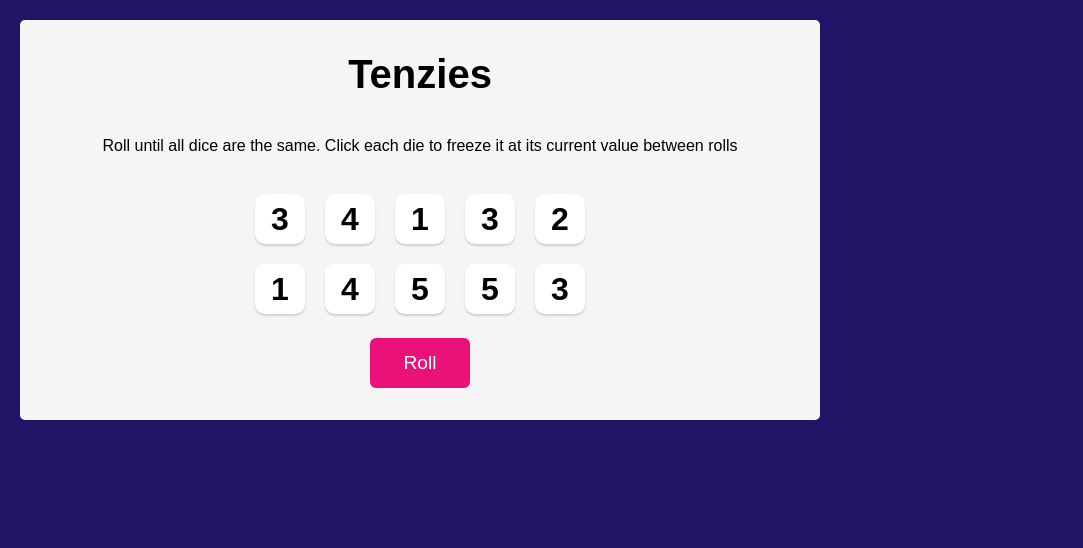
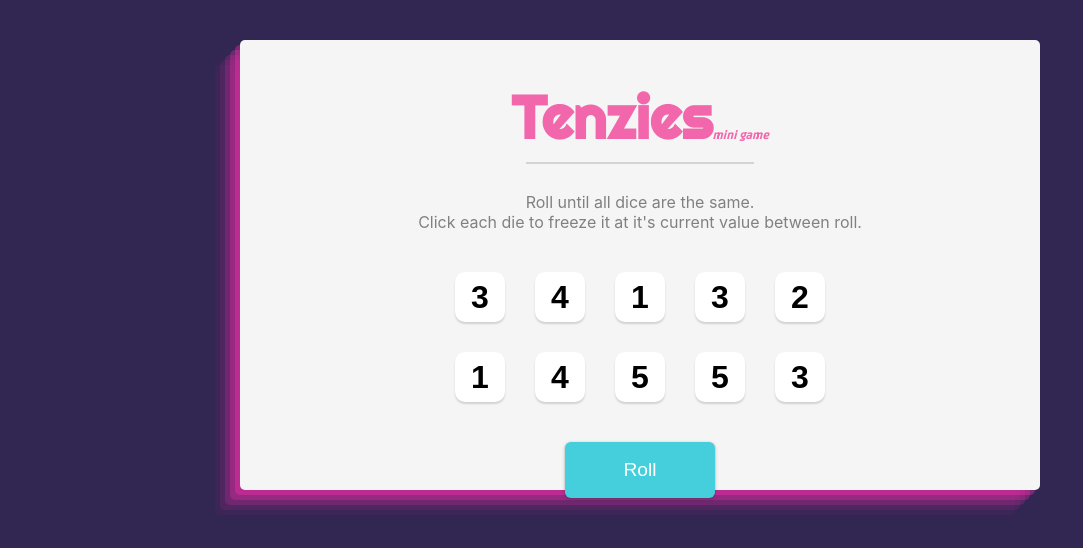
Before and after one commit to MaliaPagley/Tenzies, a React (Vite) app: page / in a window 1280 px wide. Shown: the top 548 px of the page, without its empty margins (0-1083 px from the left). Built offline with nearby package versions, Linux system fonts and the light colour scheme.

Commit message:
Added New game/reset functionality/Finished CSS styles

```diff
--- a/index.html
+++ b/index.html
@@ -4,6 +4,12 @@
     <meta charset="UTF-8" />
     <meta name="viewport" content="width=device-width, initial-scale=1.0" />
     <title>Tenzies</title>
+    <link rel="preconnect" href="https://fonts.googleapis.com">
+    <link rel="preconnect" href="https://fonts.gstatic.com" crossorigin>
+    <link href="https://fonts.googleapis.com/css2?family=Righteous&display=swap" rel="stylesheet">
+    <link rel="preconnect" href="https://fonts.googleapis.com">
+<link rel="preconnect" href="https://fonts.gstatic.com" crossorigin>
+<link href="https://fonts.googleapis.com/css2?family=Changa&display=swap" rel="stylesheet">
   </head>
   <body>
     <div id="root"></div>
--- a/package.json
+++ b/package.json
@@ -12,6 +12,7 @@
   "dependencies": {
     "nanoid": "^4.0.2",
     "react": "^18.2.0",
+    "react-confetti": "^6.1.0",
     "react-dom": "^18.2.0"
   },
   "devDependencies": {
--- a/src/App.jsx
+++ b/src/App.jsx
@@ -1,9 +1,22 @@
-import React from "react"
+import React from 'react';
 import { nanoid } from 'nanoid'
 import Die from './Die'
+import Confetti from 'react-confetti'
+
 
 function App() {
   const [dice, setDice] = React.useState(allNewDice())
+  const [tenzies, setTenzies] = React.useState(false)
+
+  React.useEffect(() => {
+    const allHeld = dice.every(die => die.isHeld)
+    const firstValue = dice[0].value
+    const allSameValue = dice.every(die => die.value === firstValue)
+    if (allHeld && allSameValue) {
+      setTenzies(true)
+      console.log('you won!')
+    }
+  }, [dice])
 
 
   function generateNewDie() {
@@ -25,11 +38,16 @@ function App() {
     return diceArray
   }
 
-
  function rollNewDice() {
+    if (!tenzies) {
       setDice(oldDice => oldDice.map(die => {
         return die.isHeld ? die : generateNewDie()
       }))
+    } else {
+      setTenzies(true)
+
+      setDice(allNewDice())
+    }
  }
 
  function holdDice(id) {
@@ -45,17 +63,23 @@ function App() {
   value={die.value}
   isHeld={die.isHeld}
   holdDice={() => holdDice(die.id)}
-/>
-  )
+  />)
+
   return (
    <main>
-    <h1 className="title">Tenzies</h1>
-    <p className="intructions">Roll until all dice are the same. Click each die to freeze it at its current value between rolls</p>
+    {tenzies && <Confetti/>}
+    <h1 className="title">Tenzies<span>mini game</span></h1>
+    <hr width="30%"
+        size="10"
+        align="center"
+        color="lightgray" ></hr>
+    <p className="info">Roll until all dice are the same. <br/> Click each die to freeze it at it's current value between roll.</p>
+
       <div className ="dice-container">
 
         {dieElements}
       </div>
-      <button className="roll-dice"onClick={rollNewDice}>Roll</button>
+      <button className="roll-dice"onClick={rollNewDice}>{tenzies ? "New Game" : "Roll"}</button>
    </main>
   )
 }
--- a/src/Die.jsx
+++ b/src/Die.jsx
@@ -2,7 +2,7 @@ import React from 'react'
 
 function Die(props) {
     const styles = {
-        backgroundColor: props.isHeld ? "#F79BD3" : "white"
+        backgroundColor: props.isHeld ? "#45CFDD" : "white"
     }
     return (
         <div className="die-face"
--- a/src/style.css
+++ b/src/style.css
@@ -1,17 +1,15 @@
 * {
     box-sizing: border-box;
 }
-
 body {
   margin: 0;
-    background-color: #241468;
+  background-color: #322653;
   padding: 20px;
   font-family: 'Karla', sans-serif;
 }
-
 main {
   background-color: #F5F5F5;
-    height: 400px;
+  height: 450px;
   max-width: 800px;
   border-radius: 5px;
   padding: 20px;
@@ -19,25 +17,43 @@ main {
   flex-direction: column;
   justify-content: space-around;
   align-items: center;
+  box-shadow: rgba(240, 46, 170, 0.4) -5px 5px, rgba(240, 46, 170, 0.3) -10px 10px, rgba(240, 46, 170, 0.2) -15px 15px, rgba(240, 46, 170, 0.1) -20px 20px, rgba(240, 46, 170, 0.05) -25px 25px;
+  margin-top: 20px;
+  margin-right: auto;
+  margin-left: auto;
+}
+span {
+  font-size: 12px;
+  font-family: 'Changa', sans-serif;
+  font-style: italic;
 }
 .title {
-  font-size: 40px;
+  padding-top: 20px;
+  color: #F266AB;
+  font-size: 60px;
   margin: 0;
+  font-family: 'Righteous', cursive;
 }
-
-.instructions {
+p {
+  text-align: center;
   font-family: 'Inter', sans-serif;
   font-weight: 400;
-  margin-top: 0;
-  text-align: center;
+  margin-top: 20px;
+  margin-bottom: 40px;
+  margin-right: 20px;
+  margin-left: 20px;
 }
-
+hr {
+  color: rgb(213, 213, 213);
+}
+.info {
+  color: gray;
+}
 .dice-container {
   display: grid;
   grid-template: auto auto / repeat(5, 1fr);
-    gap: 20px;
+  gap: 30px;
 }
-
 .die-face {
   height: 50px;
   width: 50px;
@@ -49,27 +65,43 @@ main {
   cursor: pointer;
   background-color: white;
 }
-
 .die-num {
   font-size: 2rem;
 }
-
 .roll-dice {
-    height: 50px;
-    width: 100px;
+  margin-top: 40px;
+  margin-bottom: 30px;
+  padding: 17px;
+  height: 70px;
+  width: 150px;
   border: none;
   border-radius: 6px;
-    background-color: #EA1179;
+  background-color: #45CFDD;
   color: white;
   font-size: 1.2rem;
   font-family: 'Karla', sans-serif;
   cursor: pointer;
+  box-shadow: rgba(60, 64, 67, 0.3) 0px 1px 2px 0px, rgba(60, 64, 67, 0.15) 0px 1px 3px 1px;
 }
-
 .roll-dice:focus {
     outline: none;
 }
-
 .roll-dice:active {
     box-shadow: inset 5px 5px 10px -3px rgba(0, 0, 0, 0.7);
 }
+
+@media screen and (max-width: 700px) {
+  main {
+    box-shadow: rgba(240, 46, 170, 0.4) 0px 5px, rgba(240, 46, 170, 0.3) 0px 10px, rgba(240, 46, 170, 0.2) 0px 15px, rgba(240, 46, 170, 0.1) 0px 20px, rgba(240, 46, 170, 0.05) 0px 25px;
+  }
+  .die-num {
+      font-size: 20px;
+  }
+  .die-face {
+    height: 45px;
+    width: 45px;
+  }
+  .dice-container {
+    gap: 23px;
+  }
+}
```
Also changed, not shown: 1 other file (tests, documents, lock files or other folders). Lines whose indentation alone changed are shown as unchanged.
